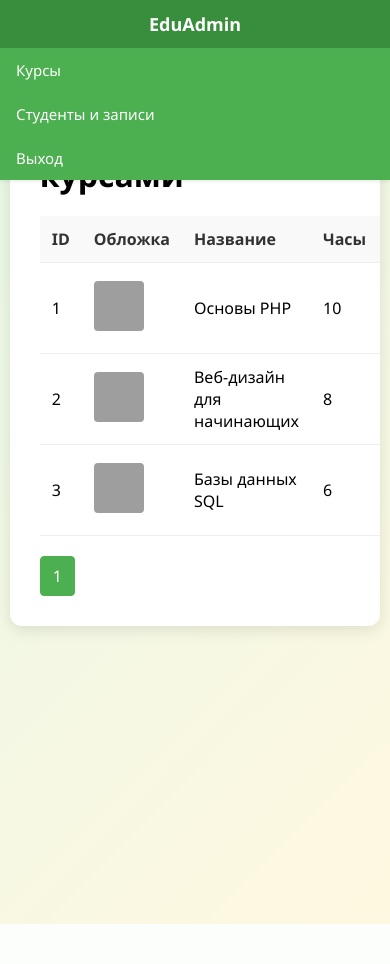
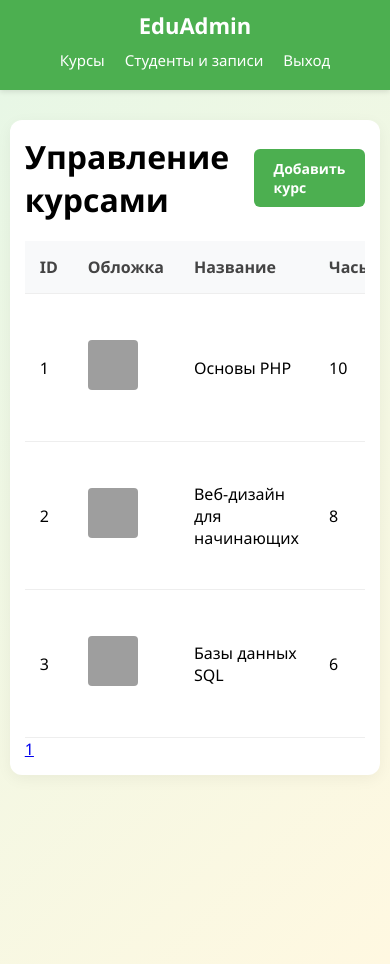
Before and after one commit to Botik123/Tryvf, a PHP site: page /admin/courses.php in a window 390 px wide. Before the commit the page ends 924 px from the top, so only its background shows below. Run offline with PHP 8.4, Linux system fonts and the light colour scheme; a user stored in the database is signed in; data comes from the database, SQL or seed files in the repository; grey boxes are pictures that could not be loaded.

Commit message:
feat: Enhance payment processing and UI responsiveness
This commit introduces several improvements to the payment processing flow and enhances the user interface for better responsiveness.

Key changes include:
- Robust handling of payment webhook requests with explicit order ID validation.
- Improved user feedback during the payment process on the `payment-webhook.php` page.
- Refactored CSS for better layout consistency and responsiveness, particularly for tables (`.table-responsive`).
- Updated course display in `student/courses.php` to use a more modern grid layout with dedicated card styling.
- Minor styling adjustments and code cleanup across various files.

```diff
--- a/admin/courses.php
+++ b/admin/courses.php
@@ -22,6 +22,7 @@ $courses = $stmt->fetchAll();
     <a href="course-edit.php" class="btn btn-primary">Добавить курс</a>
 </div>
 
+<div class="table-responsive">
 <table>
     <thead>
         <tr>
@@ -52,6 +53,7 @@ $courses = $stmt->fetchAll();
         <?php endforeach; ?>
     </tbody>
 </table>
+</div>
 
 <div class="pagination">
     <?php for ($i = 1; $i <= $totalPages; $i++): ?>
--- a/admin/students.php
+++ b/admin/students.php
@@ -33,6 +33,7 @@ $courses = $pdo->query("SELECT id, name FROM courses")->fetchAll();
     </select>
 </form>
 
+<div class="table-responsive">
 <table>
     <thead>
         <tr>
@@ -70,5 +71,6 @@ $courses = $pdo->query("SELECT id, name FROM courses")->fetchAll();
         <?php endforeach; ?>
     </tbody>
 </table>
+</div>
 
 <?php require_once 'footer.php'; ?>
--- a/student/my-courses.php
+++ b/student/my-courses.php
@@ -12,6 +12,7 @@ $myCourses = $stmt->fetchAll();
 
 <h1>Мои курсы</h1>
 
+<div class="table-responsive">
 <table>
     <thead>
         <tr>
@@ -50,5 +51,6 @@ $myCourses = $stmt->fetchAll();
         <?php endforeach; ?>
     </tbody>
 </table>
+</div>
 
 <?php require_once 'footer.php'; ?>
--- a/style.css
+++ b/style.css
@@ -7,15 +7,15 @@
 
 body {
   font-family: 'Segoe UI', Tahoma, Geneva, Verdana, sans-serif;
-  background: linear-gradient(135deg, #e6f7e6, #fff8e1); /* Светло-зеленый → светло-желтый */
+  background: linear-gradient(135deg, #e6f7e6, #fff8e1);
   min-height: 100vh;
-  padding: 0;
   margin: 0;
-  display: block;
+  display: block; /* Гарантируем блочную модель для body */
 }
 
+/* Центрирование для логина и регистрации */
 .centered-layout {
-  display: flex;
+  display: flex !important;
   justify-content: center;
   align-items: center;
   min-height: 100vh;
@@ -24,7 +24,7 @@ body {
 
 .login-container {
   width: 100%;
-  max-width: 450px;
+  max-width: 400px;
 }
 
 .login-box {
@@ -32,255 +32,232 @@ body {
   border-radius: 12px;
   box-shadow: 0 6px 20px rgba(0, 0, 0, 0.1);
   padding: 32px;
-  text-align: center;
+  width: 100%;
 }
 
-.login-title {
-  color: #2e7d32; /* Темно-зелёный */
-  margin-bottom: 24px;
-  font-size: 28px;
-  font-weight: 600;
+/* Навигация (Хедер) */
+.admin-nav {
+  background-color: #4caf50;
+  box-shadow: 0 2px 5px rgba(0,0,0,0.1);
+  width: 100%;
+  position: fixed;
+  top: 0;
+  left: 0;
+  z-index: 1000;
+  display: flex;
+  justify-content: space-between;
+  align-items: center;
+  padding: 0 20px;
+  height: 60px;
 }
 
+.nav-logo {
+  color: white;
+  font-size: 22px;
+  font-weight: bold;
+  text-decoration: none;
+}
+
+.nav-links {
+  list-style: none;
+  display: flex;
+  height: 100%;
+}
+
+.nav-links li {
+  height: 100%;
+}
+
+.nav-links a {
+  color: white;
+  text-decoration: none;
+  padding: 0 20px;
+  display: flex;
+  align-items: center;
+  height: 60px;
+  font-size: 15px;
+  transition: background 0.3s;
+}
+
+.nav-links a:hover {
+  background-color: rgba(255,255,255,0.1);
+}
+
+.nav-links a.active {
+  background-color: #ffd54f;
+  color: #1b5e20;
+}
+
+/* Контейнер контента */
+.admin-container {
+    margin: 80px auto 40px; /* 80px сверху чтобы не перекрывал хедер */
+    width: 90%;
+    max-width: 1200px;
+    background: white;
+    padding: 30px;
+    border-radius: 12px;
+    box-shadow: 0 4px 15px rgba(0,0,0,0.05);
+    min-height: 400px;
+}
+
+/* Таблицы */
+.table-responsive {
+    width: 100%;
+    overflow-x: auto;
+    margin-top: 20px;
+}
+
+table {
+    width: 100%;
+    border-collapse: collapse;
+}
+
+th, td {
+    padding: 15px;
+    text-align: left;
+    border-bottom: 1px solid #eee;
+}
+
+th {
+    background-color: #f8f9fa;
+    font-weight: 600;
+    color: #444;
+}
+
+/* Кнопки */
+.btn {
+    padding: 10px 20px;
+    border-radius: 6px;
+    text-decoration: none;
+    font-size: 14px;
+    font-weight: 600;
+    cursor: pointer;
+    border: none;
+    display: inline-block;
+    transition: opacity 0.3s;
+}
+
+.btn:hover { opacity: 0.9; }
+.btn-primary { background: #4caf50; color: white; }
+.btn-danger { background: #f44336; color: white; }
+.btn-warning { background: #ff9800; color: white; }
+
+/* Формы */
 .form-group {
   margin-bottom: 20px;
-  text-align: left;
 }
 
 .form-group label {
   display: block;
-  margin-bottom: 6px;
-  color: #555;
+  margin-bottom: 8px;
+  color: #333;
   font-weight: 500;
 }
 
 .form-group input, .form-group textarea, .form-group select {
   width: 100%;
   padding: 12px;
-  border: 2px solid #c8e6c9; /* Светло-зеленая рамка */
+  border: 1px solid #ddd;
   border-radius: 6px;
   font-size: 16px;
-  transition: border-color 0.3s;
 }
 
-.form-group input:focus {
-  outline: none;
-  border-color: #81c784; /* Более насыщенный зеленый при фокусе */
-}
-
-.login-btn {
-  width: 100%;
-  padding: 12px;
-  background-color: #ffd54f; /* Ярко-жёлтый */
-  color: #1b5e20; /* Тёмно-зелёный текст */
-  border: none;
-  border-radius: 6px;
-  font-size: 18px;
-  font-weight: 600;
-  cursor: pointer;
-  transition: background-color 0.3s, transform 0.2s;
-}
-
-.login-btn:hover {
-  background-color: #ffca28; /* Чуть темнее при наведении */
-  transform: translateY(-2px);
-}
-
-.login-btn:active {
-  transform: translateY(0);
-}
-
-.forgot-password,
-.signup-link {
-  margin-top: 16px;
-  font-size: 14px;
-  color: #666;
-}
-
-.forgot-password a,
-.signup-link a {
-  color: #689f38; /* Зелено-оливковый акцент */
-  text-decoration: none;
-}
-
-.forgot-password a:hover,
-.signup-link a:hover {
-  text-decoration: underline;
-}
-
-/* Простая админ-навигация */
-.admin-nav {
-  background-color: #4caf50; /* Средний зелёный */
-  padding: 0;
-  margin: 0;
-  box-shadow: 0 1px 4px rgba(0,0,0,0.1);
-  width: 100%;
-  position: fixed;
-  top: 0;
-  left: 0;
-  z-index: 1000;
-}
-
-.nav-logo {
-  color: white;
-  font-size: 18px;
-  font-weight: bold;
-  padding: 12px 20px;
-  display: inline-block;
-}
-
-.nav-links {
-  list-style: none;
-  margin: 0;
-  padding: 0;
-  display: flex;
-  flex-wrap: wrap;
-}
-
-.nav-links li {
-  margin: 0;
-}
-
-.nav-links a {
-  color: white;
-  text-decoration: none;
-  padding: 12px 16px;
-  display: block;
-  font-size: 15px;
-}
-
-.nav-links a:hover {
-  background-color: #81c784; /* Светло-зелёный при наведении */
-}
-
-/* Активная ссылка */
-.nav-links a.active {
-  background-color: #ffd54f; /* Жёлтый */
-  color: #1b5e20; /* Тёмно-зелёный текст */
-}
-
-.admin-container {
-    margin: 80px auto 40px;
-    width: 95%;
-    max-width: 1200px;
-    background: white;
-    padding: 30px;
-    border-radius: 12px;
-    box-shadow: 0 4px 15px rgba(0,0,0,0.1);
-    overflow-x: auto;
-}
-
-table {
-    width: 100%;
-    border-collapse: collapse;
+/* Студенческие карточки */
+.course-grid {
+    display: grid;
+    grid-template-columns: repeat(auto-fill, minmax(300px, 1fr));
+    gap: 30px;
     margin-top: 20px;
 }
 
-th, td {
-    padding: 12px;
-    text-align: left;
-    border-bottom: 1px solid #eee;
+.course-card {
+    background: white;
+    border-radius: 12px;
+    overflow: hidden;
+    box-shadow: 0 4px 10px rgba(0,0,0,0.05);
+    border: 1px solid #eee;
+    display: flex;
+    flex-direction: column;
 }
 
-th {
-    background-color: #f9f9f9;
-    color: #333;
+.course-card img {
+    width: 100%;
+    height: 200px;
+    object-fit: cover;
 }
 
-.btn {
-    padding: 8px 16px;
-    border-radius: 4px;
-    text-decoration: none;
-    font-size: 14px;
-    cursor: pointer;
-    border: none;
+.course-card-content {
+    padding: 20px;
+    flex-grow: 1;
+    display: flex;
+    flex-direction: column;
 }
 
-.btn-primary { background: #4caf50; color: white; }
-.btn-danger { background: #f44336; color: white; }
-.btn-warning { background: #ff9800; color: white; }
-
-.pagination {
-    margin-top: 20px;
-    display: flex;
-    gap: 10px;
+.course-card h3 {
+    margin-bottom: 10px;
+    color: #2e7d32;
 }
 
-.pagination a {
-    padding: 8px 12px;
-    border: 1px solid #ddd;
-    text-decoration: none;
-    color: #333;
-    border-radius: 4px;
+.course-card p {
+    color: #666;
+    font-size: 14px;
+    margin-bottom: 20px;
+    flex-grow: 1;
 }
 
-.pagination a.active {
-    background: #4caf50;
-    color: white;
-    border-color: #4caf50;
+.course-card-footer {
+    display: flex;
+    justify-content: space-between;
+    align-items: center;
+    padding-top: 15px;
+    border-top: 1px solid #eee;
 }
 
-/* Student Interface Improvements */
-.badge {
-    padding: 4px 10px;
-    border-radius: 20px;
-    font-size: 12px;
-    font-weight: 600;
-    display: inline-block;
-}
-.badge-pending { background: #fff3e0; color: #e65100; border: 1px solid #ffb74d; }
-.badge-success { background: #e8f5e9; color: #1b5e20; border: 1px solid #81c784; }
-.badge-failed { background: #ffebee; color: #b71c1c; border: 1px solid #e57373; }
-
-.course-card {
-    transition: transform 0.3s, box-shadow 0.3s;
-    border: 1px solid #e0e0e0;
-    display: flex;
-    flex-direction: column;
-    height: 100%;
-}
-.course-card:hover {
-    transform: translateY(-5px);
-    box-shadow: 0 12px 25px rgba(0,0,0,0.15);
-}
-
-.student-nav {
-    background-color: #2e7d32 !important;
-}
-
-.price-tag {
-    font-size: 22px;
+.price {
+    font-size: 20px;
     font-weight: bold;
     color: #2e7d32;
 }
 
-.course-meta {
-    display: flex;
-    justify-content: space-between;
-    align-items: center;
-    margin-top: auto;
-    padding-top: 15px;
-    border-top: 1px solid #eee;
+/* Статусы */
+.badge {
+    padding: 5px 12px;
+    border-radius: 50px;
+    font-size: 12px;
+    font-weight: 600;
 }
+.badge-pending { background: #fff3e0; color: #e65100; }
+.badge-success { background: #e8f5e9; color: #2e7d32; }
+.badge-failed { background: #ffebee; color: #c62828; }
 
-.lesson-box {
-    border-left: 5px solid #4caf50;
+/* Уроки */
+.lesson-item {
+    background: white;
+    border-left: 4px solid #4caf50;
+    padding: 20px;
     margin-bottom: 20px;
-    background: #fff;
-    padding: 20px;
     border-radius: 0 8px 8px 0;
     box-shadow: 0 2px 5px rgba(0,0,0,0.05);
 }
 
-/* Мобильная версия */
-@media (max-width: 600px) {
-  .nav-links {
-    flex-direction: column;
-  }
-  .nav-logo {
-    display: block;
-    width: 100%;
-    text-align: center;
-    background-color: #388e3c; /* Чуть тёмнее для логотипа */
-  }
+/* Мобильность */
+@media (max-width: 768px) {
+    .admin-nav {
+        flex-direction: column;
+        height: auto;
+        padding: 10px;
+    }
+    .nav-links {
+        width: 100%;
+        justify-content: center;
+    }
+    .nav-links a {
+        padding: 10px;
+        height: auto;
+    }
+    .admin-container {
+        margin-top: 120px;
+        width: 95%;
+        padding: 15px;
+    }
 }
```
Also changed, not shown: payment-webhook.php (+20 -2 lines), school-api/index.php (+8 -1 lines), student/courses.php (+8 -8 lines).
